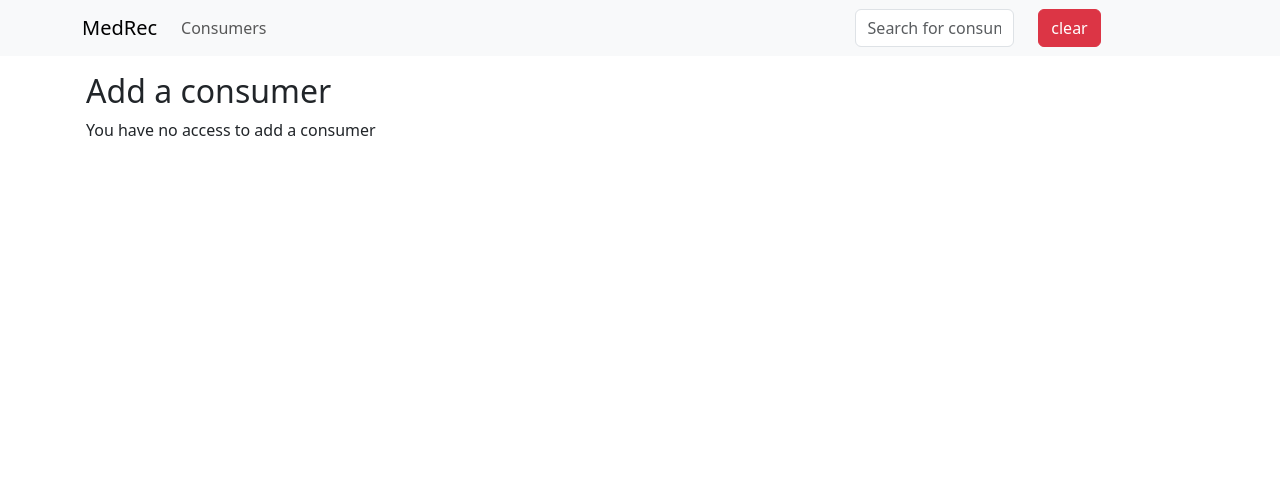
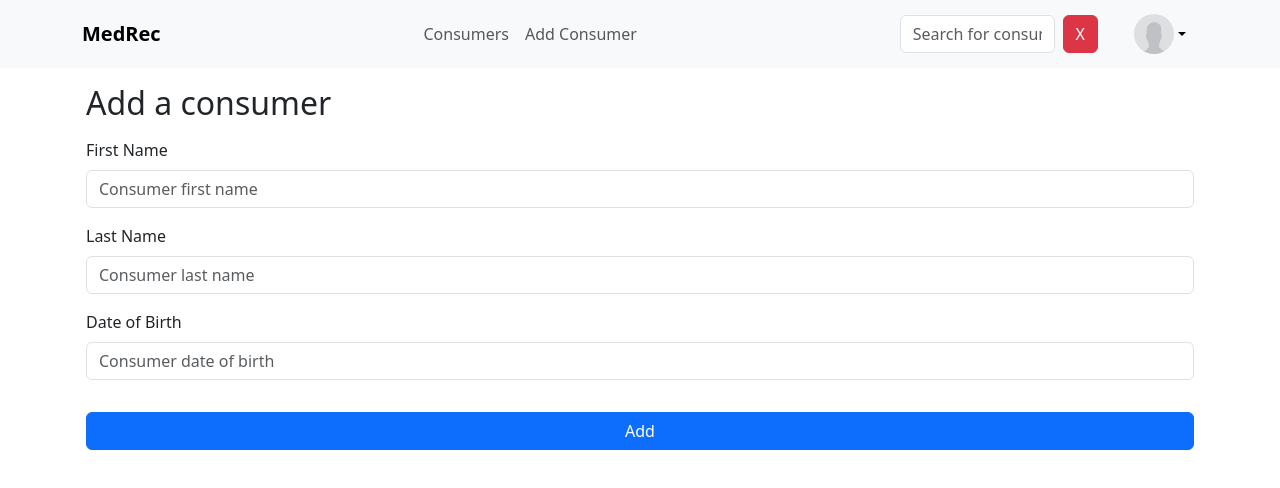
Before and after one commit to abdinaa17/medrec-frontend, a React (Vite) app: page /new-consumer in a window 1280 px wide. Shown: the top 488 px of the page. Built offline with nearby package versions, Linux system fonts and the light colour scheme.

Commit message:
Navbar alignment done

```diff
--- a/src/components/Header.tsx
+++ b/src/components/Header.tsx
@@ -6,9 +6,13 @@ import {
   Nav,
   Navbar,
   Row,
+  Image,
+  Dropdown,
 } from "react-bootstrap";
 import { Link, useNavigate, useSearchParams } from "react-router";
 import { useGlobalContext } from "../context/AppContext";
+
+import profilePicture from "../assets/profile_placholder.jpg";
 
 const Header = () => {
   const [searchParams, setSearchParams] = useSearchParams();
@@ -33,42 +37,70 @@ const Header = () => {
     <header>
       <Navbar expand="lg" className="bg-body-tertiary">
         <Container>
-          <Navbar.Brand as={Link} to="/">
+          <Navbar.Brand as={Link} to="/" className="fw-bolder">
             MedRec
           </Navbar.Brand>
           <Navbar.Toggle aria-controls="basic-navbar-nav" />
+
           <Navbar.Collapse id="basic-navbar-nav">
-            <Nav className="me-auto">
+            <div className="d-flex w-75 justify-content-center">
+              <Nav>
                 <Nav.Link as={Link} to="/consumers">
                   Consumers
                 </Nav.Link>
               </Nav>
               {user?.role === "ADMIN" && (
-              <Nav className="me-auto">
+                <Nav>
                   <Nav.Link as={Link} to="/new-consumer">
                     Add Consumer
                   </Nav.Link>
                 </Nav>
               )}
-
-            <Form onSubmit={handleSearch}>
-              <Row>
-                <Col>
+            </div>
+            <Form
+              onSubmit={handleSearch}
+              className="w-25 d-flex justify-content-between px-3"
+            >
               <Form.Control
                 type="text"
                 placeholder="Search for consumers"
                 value={searchParams.get("q") || ""}
                 onChange={(e) => setSearchParams({ q: e.target.value })}
               ></Form.Control>
-                </Col>
 
-                <Col>
-                  <Button variant="danger" onClick={() => setSearchParams("")}>
-                    clear
+              <Button
+                variant="danger"
+                onClick={() => setSearchParams("")}
+                className="mx-2"
+              >
+                X
               </Button>
-                </Col>
-              </Row>
             </Form>
+            <div className="d-flex justify-content-center align-items-center ms-auto">
+              {/* <Image src={profilePicture} roundedCircle className="w-25 mr-2" />
+               */}
+              <Dropdown align="end">
+                <Dropdown.Toggle
+                  variant="light"
+                  className="border-0 d-flex justify-content-center align-items-center"
+                >
+                  <Image
+                    src={profilePicture}
+                    roundedCircle
+                    className="mr-2"
+                    width="40"
+                    height="40"
+                  />
+                </Dropdown.Toggle>
+                <Dropdown.Menu className="border-0">
+                  <Dropdown.Header className="text-end text-decoration-underline">
+                    <Nav.Link as={Link} to="/profile">
+                      {user?.username}
+                    </Nav.Link>
+                  </Dropdown.Header>
+                </Dropdown.Menu>{" "}
+              </Dropdown>
+            </div>
           </Navbar.Collapse>
         </Container>
       </Navbar>
--- a/src/context/AppContext.tsx
+++ b/src/context/AppContext.tsx
@@ -5,7 +5,7 @@ const user: User = {
   firstName: "admin",
   lastName: "admin",
   username: "admin",
-  role: "STAFF",
+  role: "ADMIN",
 };
 
 const GlobalContext = createContext<User | null>(null);
--- a/src/pages/Consumers.tsx
+++ b/src/pages/Consumers.tsx
@@ -1,5 +1,5 @@
 import axios from "axios";
-import { useEffect, useMemo, useState } from "react";
+import { useEffect, useState } from "react";
 import type { Consumer } from "../types/Consumer";
 import { Card } from "react-bootstrap";
 import { Link, useSearchParams } from "react-router";
```
Lines whose indentation alone changed are shown as unchanged.
